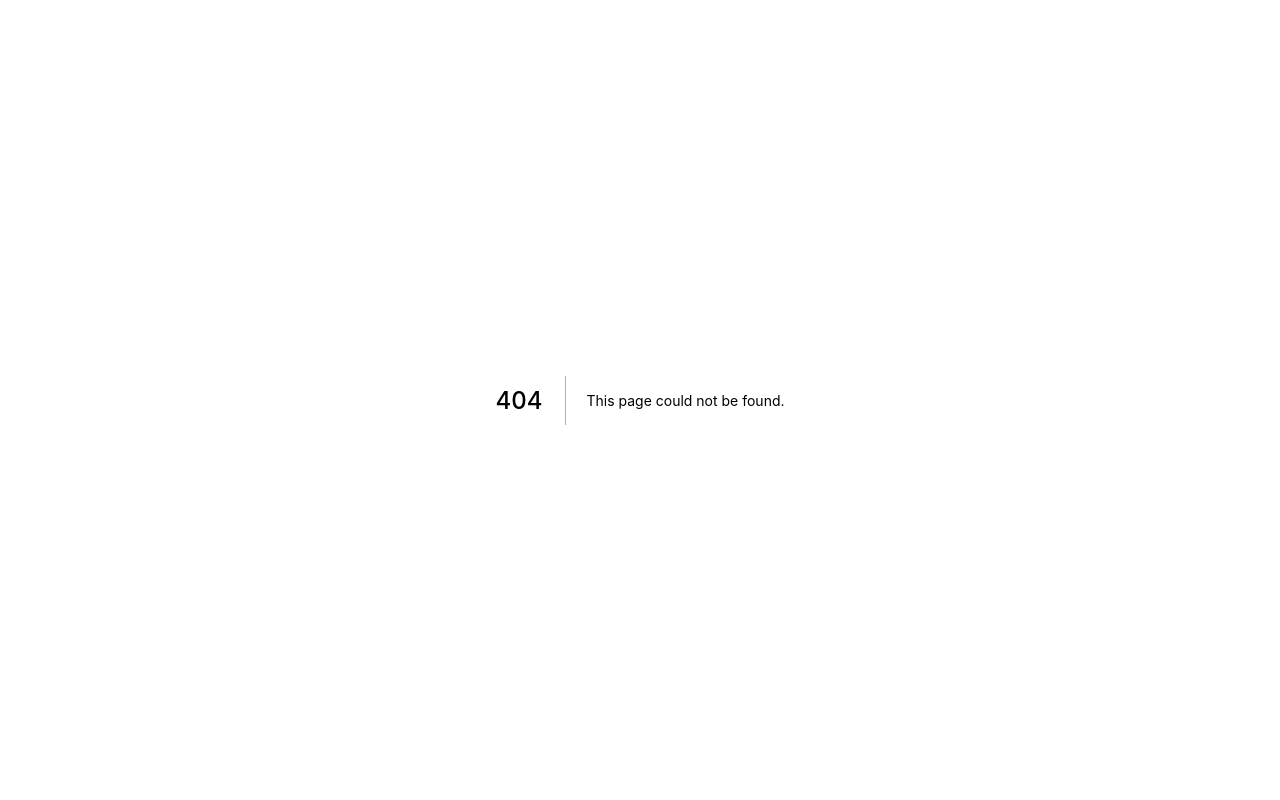
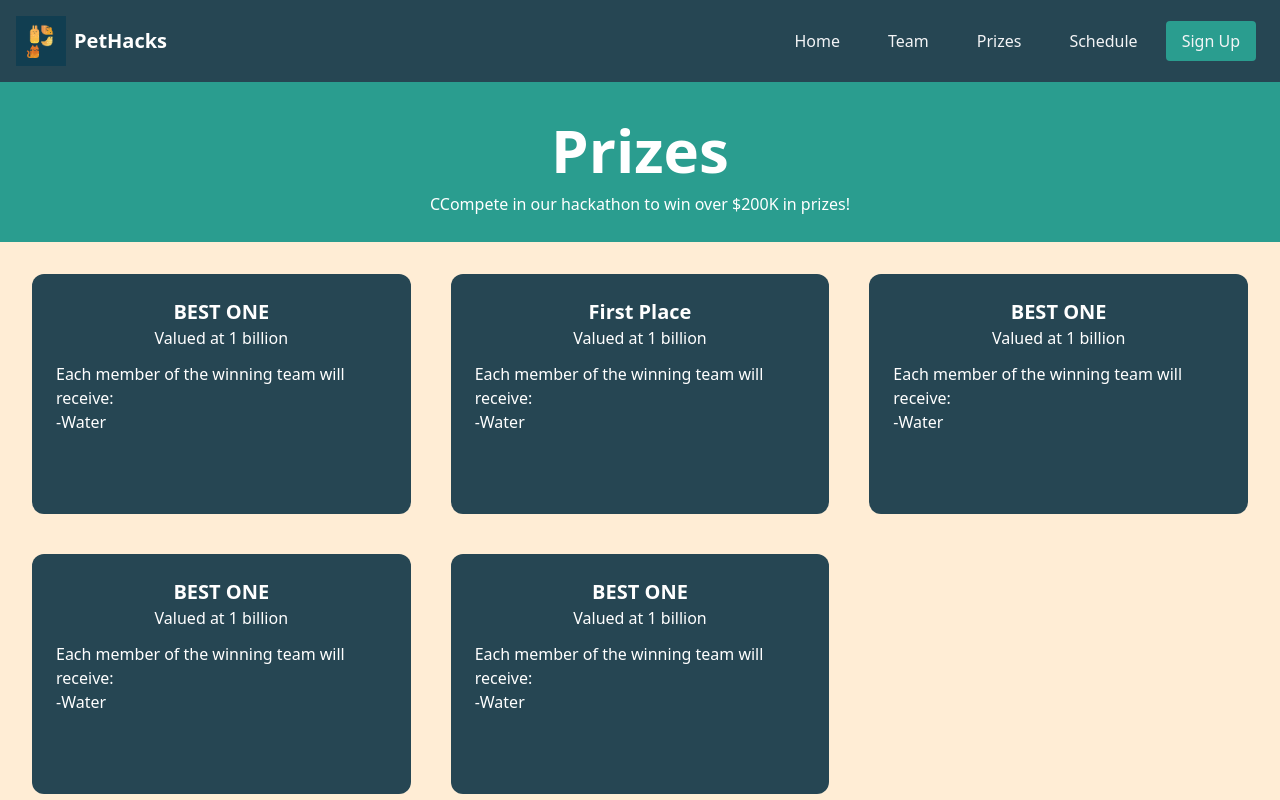
Before and after one commit to AritroSaha10/pethacks-website, a Next.js app: page /prizes in a window 1280 px wide. Before the commit this address had no page. Shown: the top 800 px of the page. Built offline with nearby package versions, Linux system fonts and the light colour scheme.

Commit message:
completed prizes page

```diff
--- /dev/null
+++ b/components/Prizes/Card.tsx
@@ -0,0 +1,20 @@
+import React from 'react';
+
+
+export default function Card ({title, valuation, info}: {title: string, valuation: string, info: string}) {
+
+    return (
+        <div className="col-span-1 h-60 p-6 m-5 bg-pet-teal rounded-xl  text-white" >
+            <div className="text-center">
+                <h1 className="text-xl font-bold">{title}</h1>
+                <p className="pb-3">Valued at {valuation}</p>
+            </div>
+            <div className="">
+                Each member of the winning team will receive:
+                <p>
+                {info}
+                </p>
+            </div>
+        </div>
+    )
+}
--- /dev/null
+++ b/components/SectionHead.tsx
@@ -0,0 +1,10 @@
+import React from 'react';
+
+export default function SectionHead({title, subtitle}:{title:string, subtitle:string}) {
+    return (
+        <div className="h-40 bg-pet-turquoise text-center text-white grid place-content-center">
+        <h1 className="font-bold text-6xl p-3">{title}</h1>
+        <p>C{subtitle}</p>
+      </div>
+    )
+}
--- /dev/null
+++ b/pages/prizes.tsx
@@ -0,0 +1,21 @@
+import Layout from '../components/Layout'
+import Navbar from "@components/Navbar"
+import Card from '@components/Prizes/Card'
+import SectionHead from "@components/SectionHead"
+
+export default function Prizes(){
+    return (
+    <Layout name="Prizes" noNavbar>
+      <Navbar />
+      <SectionHead title="Prizes" subtitle="Compete in our hackathon to win over $200K in prizes!"/>
+      <div className="grid grid-cols-1 md:grid-cols-2 lg:grid-cols-3 p-3">
+      <Card title="BEST ONE" valuation="1 billion" info="-Water"/>
+      <Card title="First Place" valuation="1 billion" info="-Water"/>
+      <Card title="BEST ONE" valuation="1 billion" info="-Water"/>
+      <Card title="BEST ONE" valuation="1 billion" info="-Water"/>
+      <Card title="BEST ONE" valuation="1 billion" info="-Water"/>
+      </div>
+
+    </Layout>
+    )
+}
```
Also changed, not shown: 2 other files (tests, documents, lock files or other folders).
